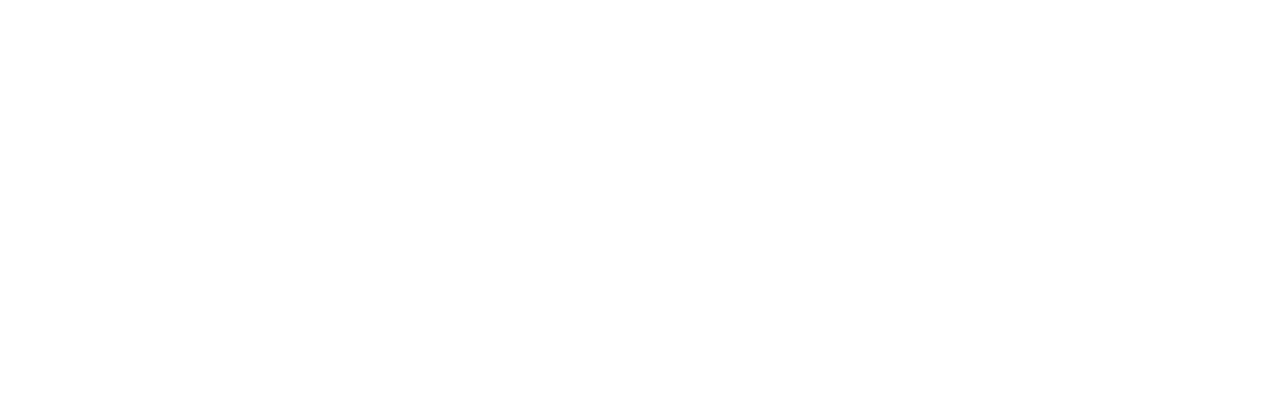
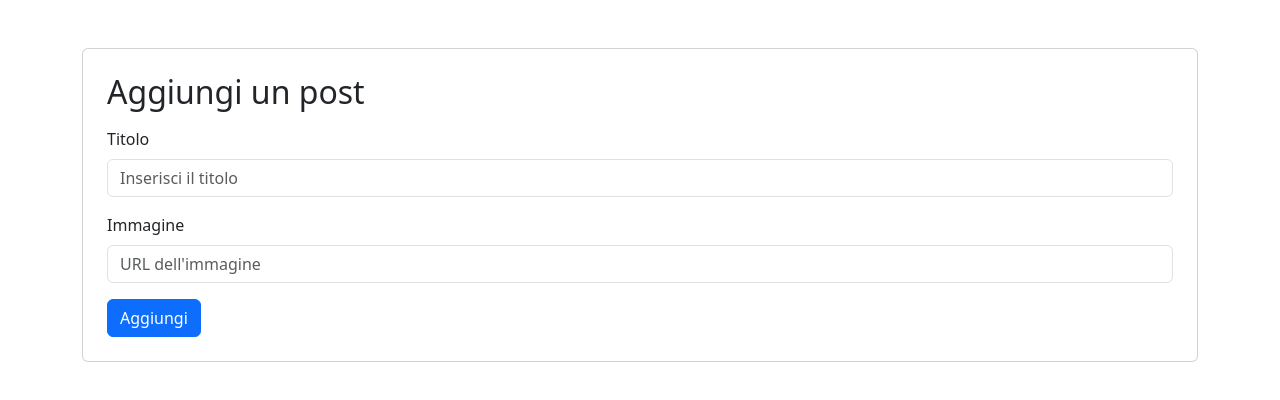
Before and after one commit to carlosvillaar/react-form-multifield, a React (Vite) app: page / in a window 1280 px wide. Shown: the top 400 px of the page. Built offline with nearby package versions, Linux system fonts and the light colour scheme.

Commit message:
feat: add title and image imput fields

```diff
--- a/components/Main.jsx
+++ b/components/Main.jsx
@@ -1,11 +1,65 @@
-import { useState, useEffect } from "react"
+import { useState } from "react"
 import { categories, tags } from "../data/blogPosts"
+
 
 const Main = () => {
 
-  <main>
+  const initialFormData = {
+    title: '',
+    urlImage: '',
+    content: '',
+    category: '',
+    tags: [],
+    published: false
+  }
 
-  </main>
+  const [formData, setFormData] = useState(initialFormData)
+
+  const handleField = (e) => {
+
+    let value = e.target.value;
+
+    setFormData({
+      ...formData,
+      [e.target.name]: value
+    })
+
+  }
+
+  return(
+    <main>
+      <div className="container my-5">
+        <div className="card p-4 mb-4">
+          <h2 className="mb-3">Aggiungi un post</h2>
+          <form action="#">
+            <div className="mb-3">
+              <label htmlFor="title" className="form-label">Titolo</label>
+              <input
+              type="text"
+              name="title"
+              className="form-control"
+              placeholder="Inserisci il titolo"
+              value={formData.title}
+              onChange={handleField}
+              />
+            </div>
+            <div className="mb-3">
+              <label htmlFor="image" className="form-label">Immagine</label>
+              <input
+                type="text"
+                className="form-control"
+                placeholder="URL dell'immagine"
+                name="urlImage"
+                value={formData.urlImage}
+                onChange={handleField}
+              />
+            </div>
+              <button type="submit" className="btn btn-primary" >Aggiungi</button>
+          </form>
+        </div>
+      </div>
+    </main>
+  )
 }
 
-export default Main
+export default Main;
--- a/src/App.jsx
+++ b/src/App.jsx
@@ -2,7 +2,9 @@
 
 const App = () => {
   return (
-    <><Main /></>
+    <>
+    <Main />
+    </>
   )
 }
 
```
